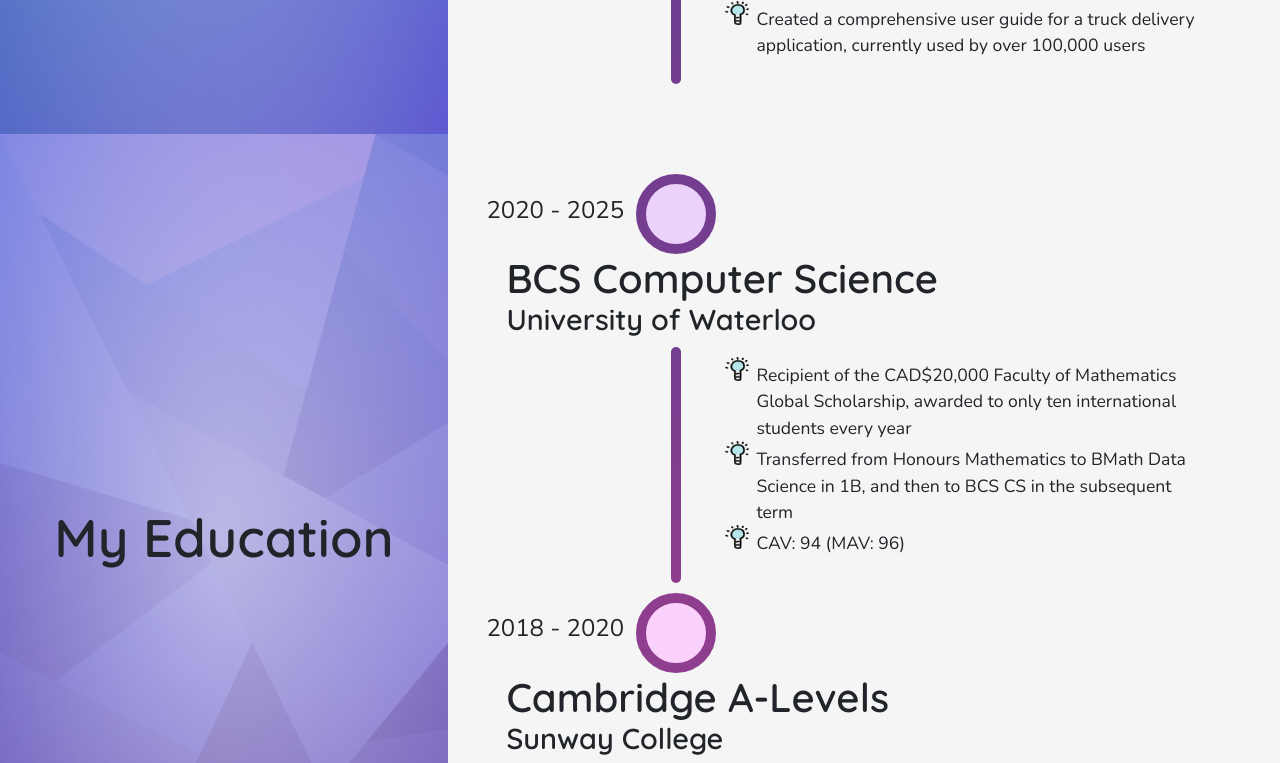
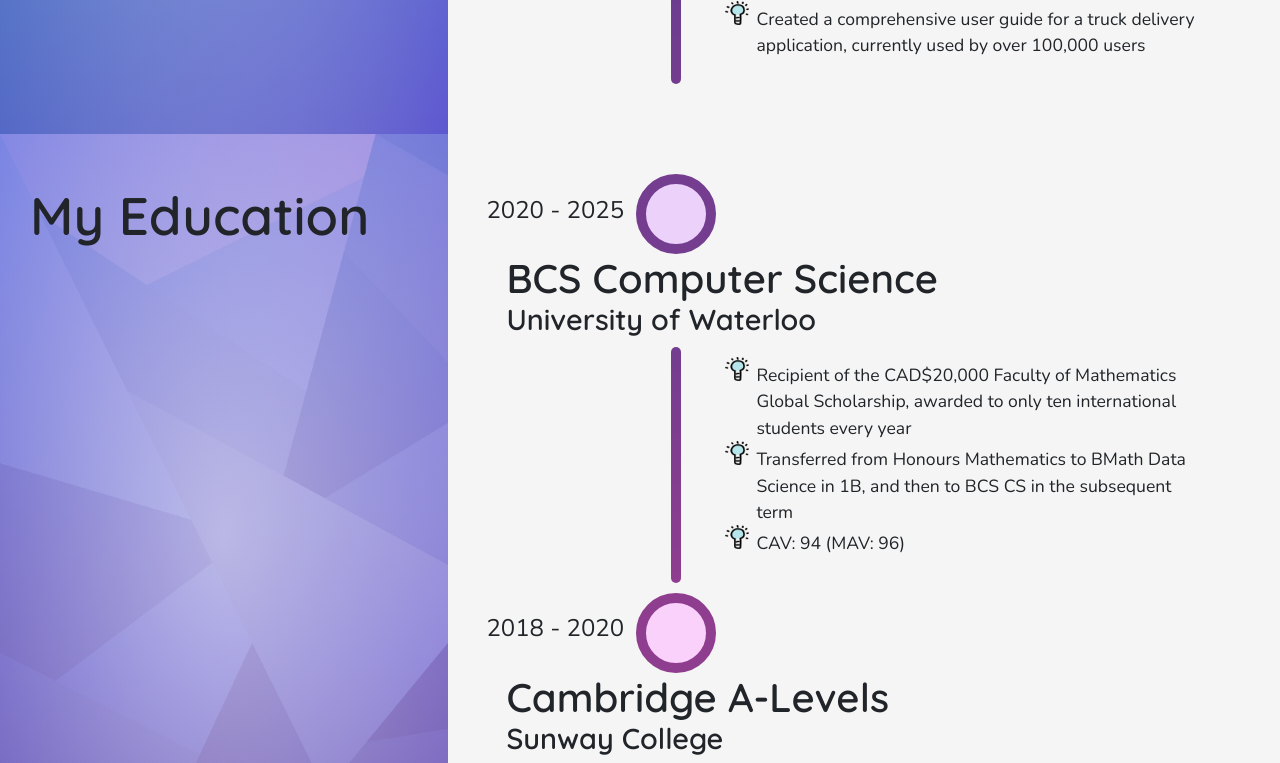
Before and after one commit to mcpenguin/the-arctic-blog, a React (Create React App) app: page / in a window 1280 px wide. Shown: the part 6200-6963 px from the top of the page. Built offline with nearby package versions, Linux system fonts and the light colour scheme.

Commit message:
style changes

```diff
--- a/src/components/ExperienceEducation/ExperienceEducation.scss
+++ b/src/components/ExperienceEducation/ExperienceEducation.scss
@@ -16,12 +16,17 @@
             height: 100%;
             width: 100%;
             font-weight: 800;
-            @include center;
+
+            padding: 50px 0 0 30px;
 
             background: radial-gradient(
                 rgba(245, 245, 245, 0.5) 0%,
                 rgba(0,0,0,0) 100%
             );
+
+            @media (max-width: $mobile-width) {
+                padding: 0 0 0 10%;
+            }
         }
 
         @media (max-width: $medium_desktop_width) {
--- a/src/components/ExperienceEducation/Timeline/TimelineElement.scss
+++ b/src/components/ExperienceEducation/Timeline/TimelineElement.scss
@@ -16,7 +16,7 @@
     // >= tablet_width
     $node_size: 80px;
     // < tablet_width
-    $small_node_size: 80px;
+    $small_node_size: 60px;
 
     .date {
         width: 150px;
@@ -118,6 +118,10 @@
                 top: -40px;
             }
 
+            @media (max-width: $mobile_width) {
+                top: -70px;
+            }
+
             .connect-line {
                 width: math.div($node_size, 8);
                 height: 100%;
@@ -133,6 +137,10 @@
                     width: math.div($small_node_size, 8);
                     height: calc(100% + 40px);
                     padding: 30px 0;
+                }
+
+                @media (max-width: $mobile_width) {
+                    height: calc(90% + 60px);
                 }
             }
         }
```
